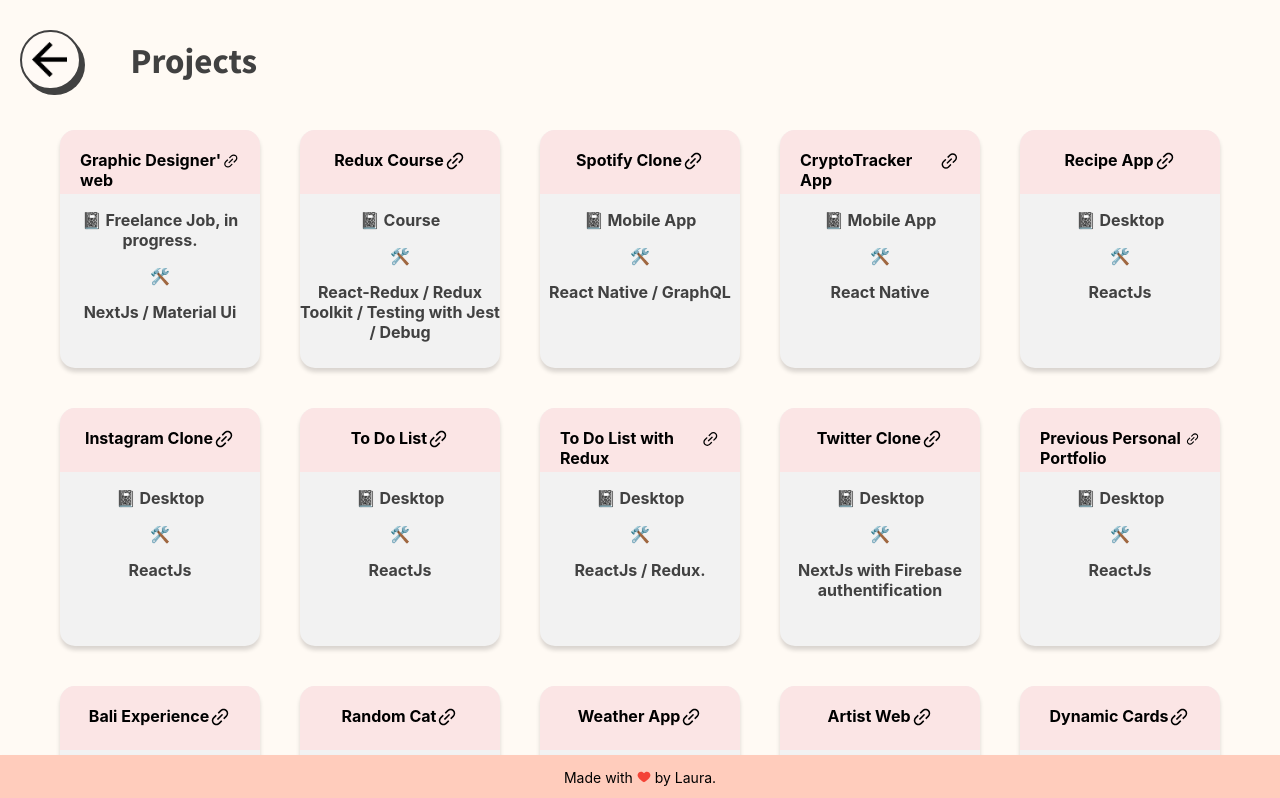
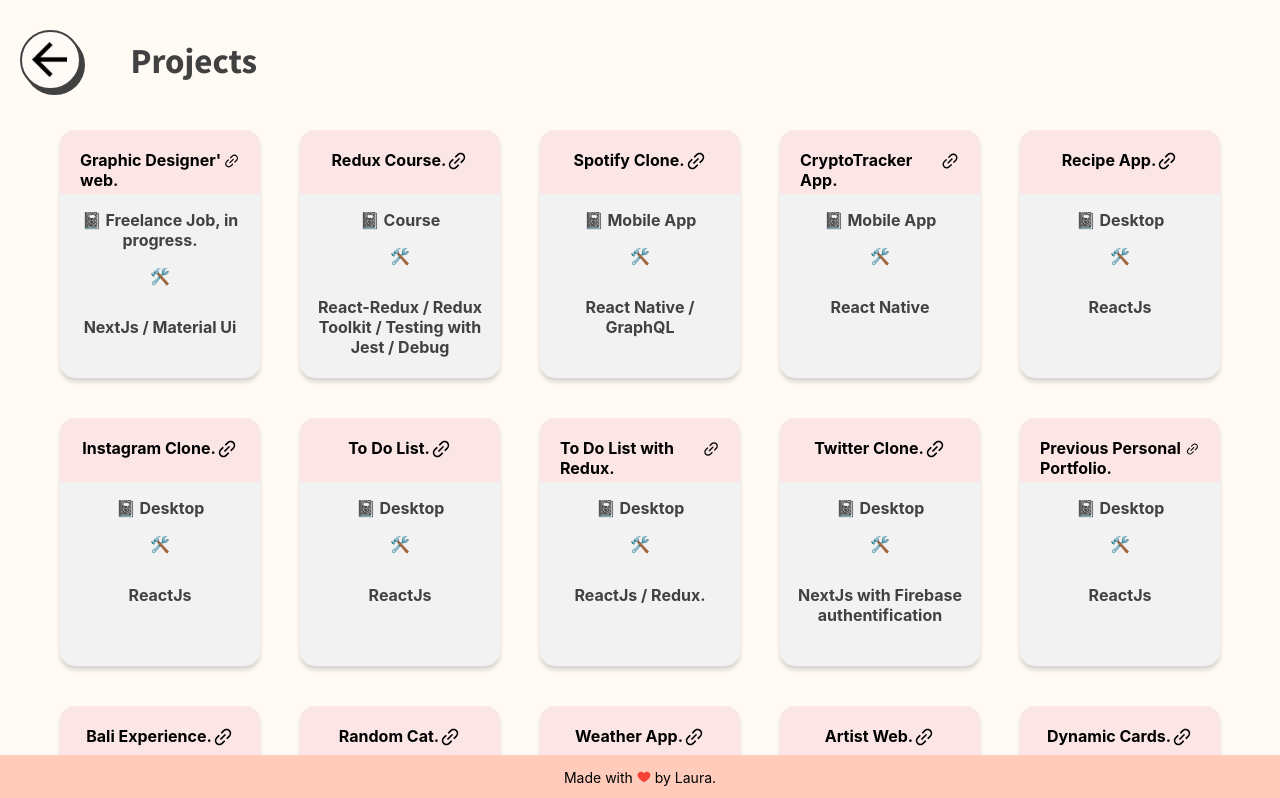
Before and after one commit to lalidiaz/new-personal-portfolio, a React (Create React App) app: page /projects in a window 1280 px wide. Shown: the top 798 px of the page. Built offline with nearby package versions, Linux system fonts and the light colour scheme.

Commit message:
fixes layout

```diff
--- a/src/Pages/Cards/index.jsx
+++ b/src/Pages/Cards/index.jsx
@@ -8,7 +8,7 @@ import ScrollToTop from '../../components/ScrollToTop';
 export default function Cards() {
   const Projects = [
     {
-      title: "Graphic Designer' web ",
+      title: "Graphic Designer' web",
       description: 'NextJs / Material Ui',
       url: 'https://github.com/lalidiaz/FerminGuerreroWeb-NextJs',
       type: 'Freelance Job, in progress.'
--- a/src/components/Card/index.jsx
+++ b/src/components/Card/index.jsx
@@ -10,7 +10,7 @@ export default function Card({ title, description, url, type }) {
         <a href={url} target="_blank">
           <p className="topic">
             <strong>
-              {title} <AiOutlineLink size={22} />
+              {title}. <AiOutlineLink size={22} />
             </strong>
           </p>
           <div className="content">
--- a/src/components/Card/styles.scss
+++ b/src/components/Card/styles.scss
@@ -2,10 +2,9 @@
   background-color: #f2f2f2;
   margin: 20px;
   border-radius: 15px;
-
   transition: all 0.3s cubic-bezier(0.25, 0.8, 0.25, 1);
   width: 200px;
-  height: 238px;
+  height: 248px;
   background: #f2f2f2;
   box-shadow: 0px 4px 4px rgba(0, 0, 0, 0.15);
   border-radius: 15px;
@@ -44,6 +43,7 @@
       color: #414141;
       .description {
         font-weight: bold;
+        padding: 15px;
       }
     }
   }
```
